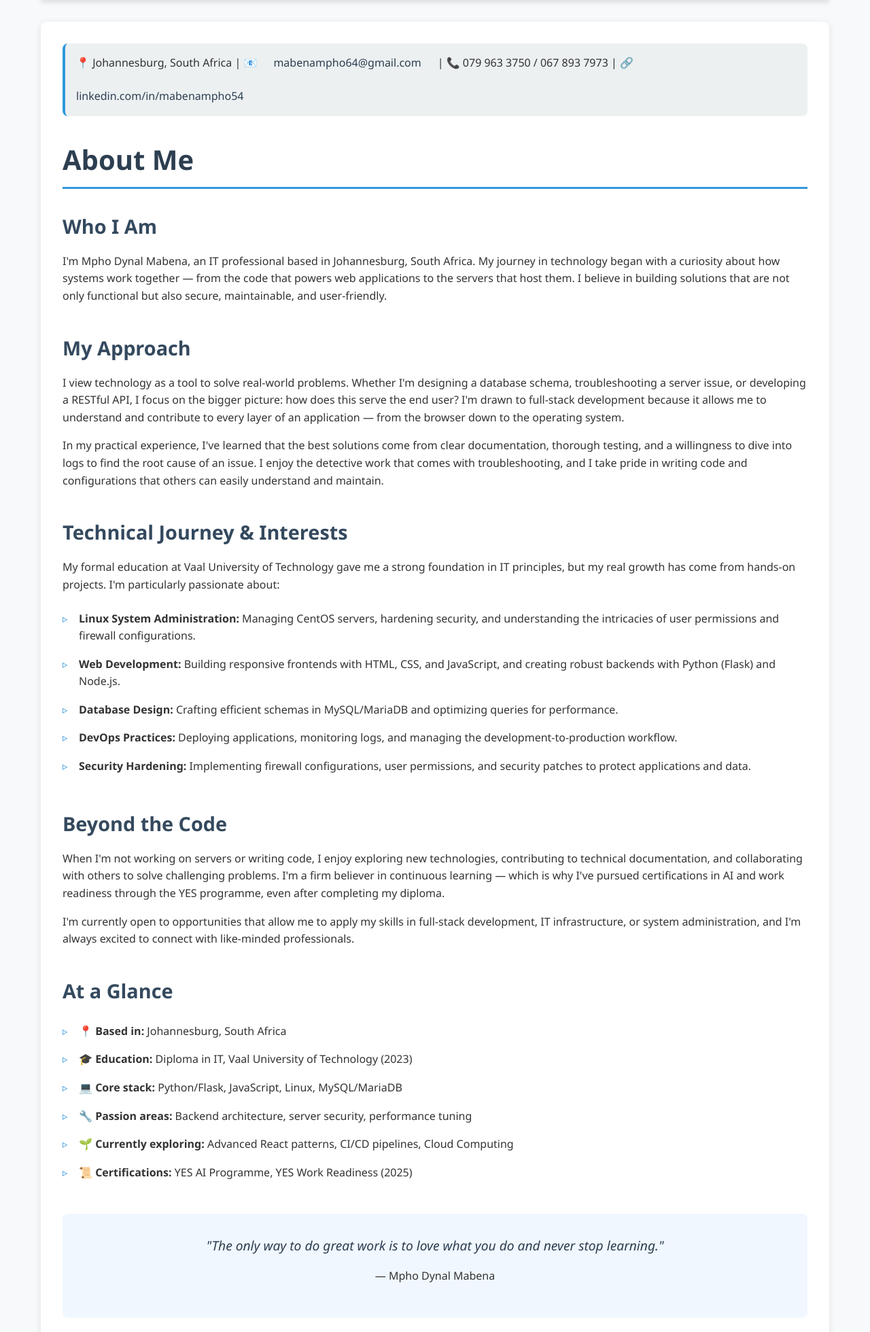
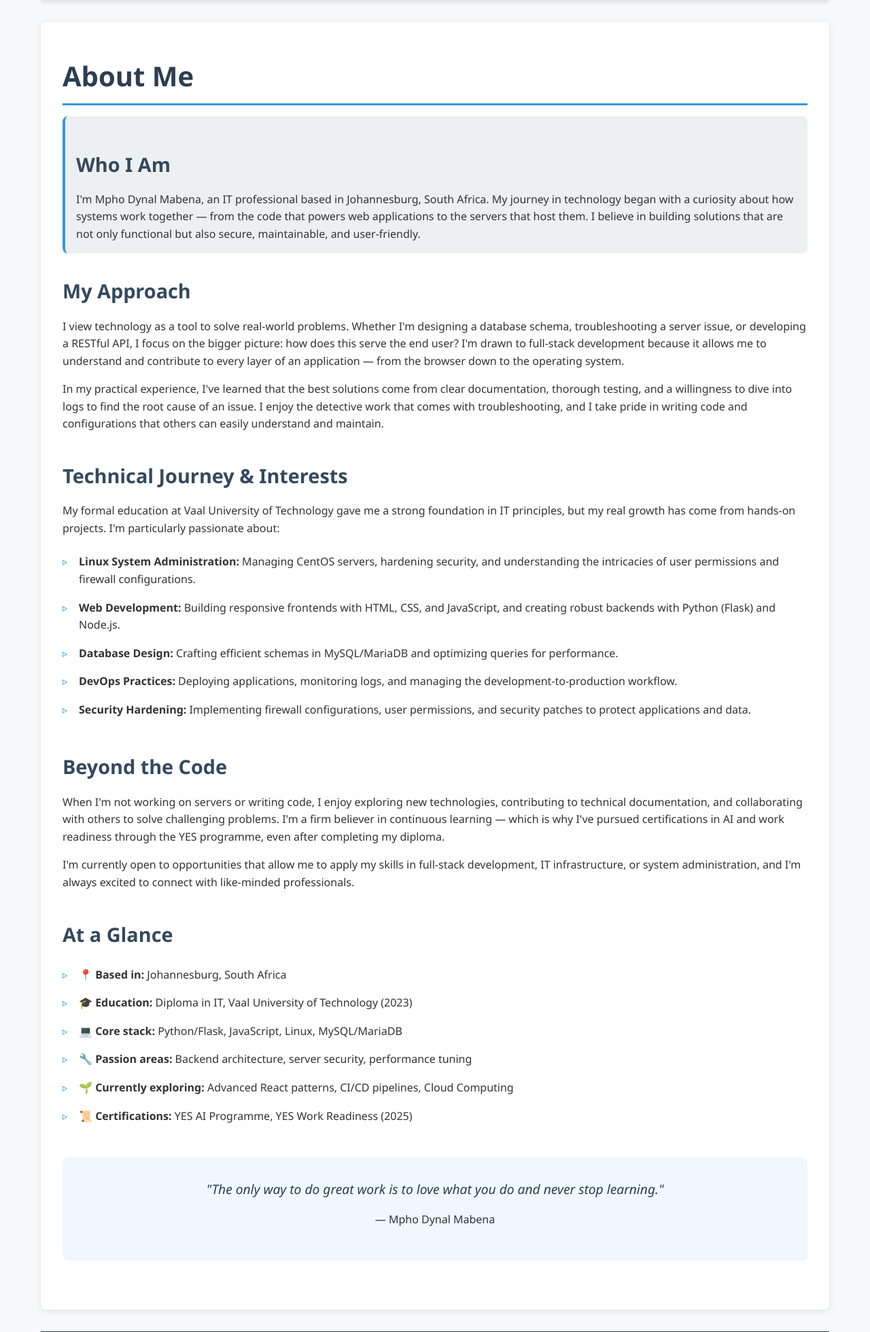
Before and after one commit to 0678937973/My_Site, a Flask app: page /about in a window 1280 px wide. Shown: the part 110-2070 px from the top of the page at 68% size. Run offline with Flask 3, Linux system fonts and the light colour scheme.

Commit message:
Remove contact strip from Home and About pages

```diff
--- a/templates/about.html
+++ b/templates/about.html
@@ -28,16 +28,6 @@
                 {% endfor %}
             {% endif %}
         {% endwith %}
-
-        <!-- Contact strip -->
-        <section>
-            <p>
-                📍 Johannesburg, South Africa |
-                📧 <a href="mailto:mabenampho64@gmail.com">mabenampho64@gmail.com</a> |
-                📞 079 963 3750 / 067 893 7973 |
-                🔗 <a href="https://www.linkedin.com/in/mabenampho54" target="_blank">linkedin.com/in/mabenampho54</a>
-            </p>
-        </section>
 
         <!-- Page Title -->
         <h1>About Me</h1>
```
Also changed, not shown: templates/index.html (+0 -10 lines).
